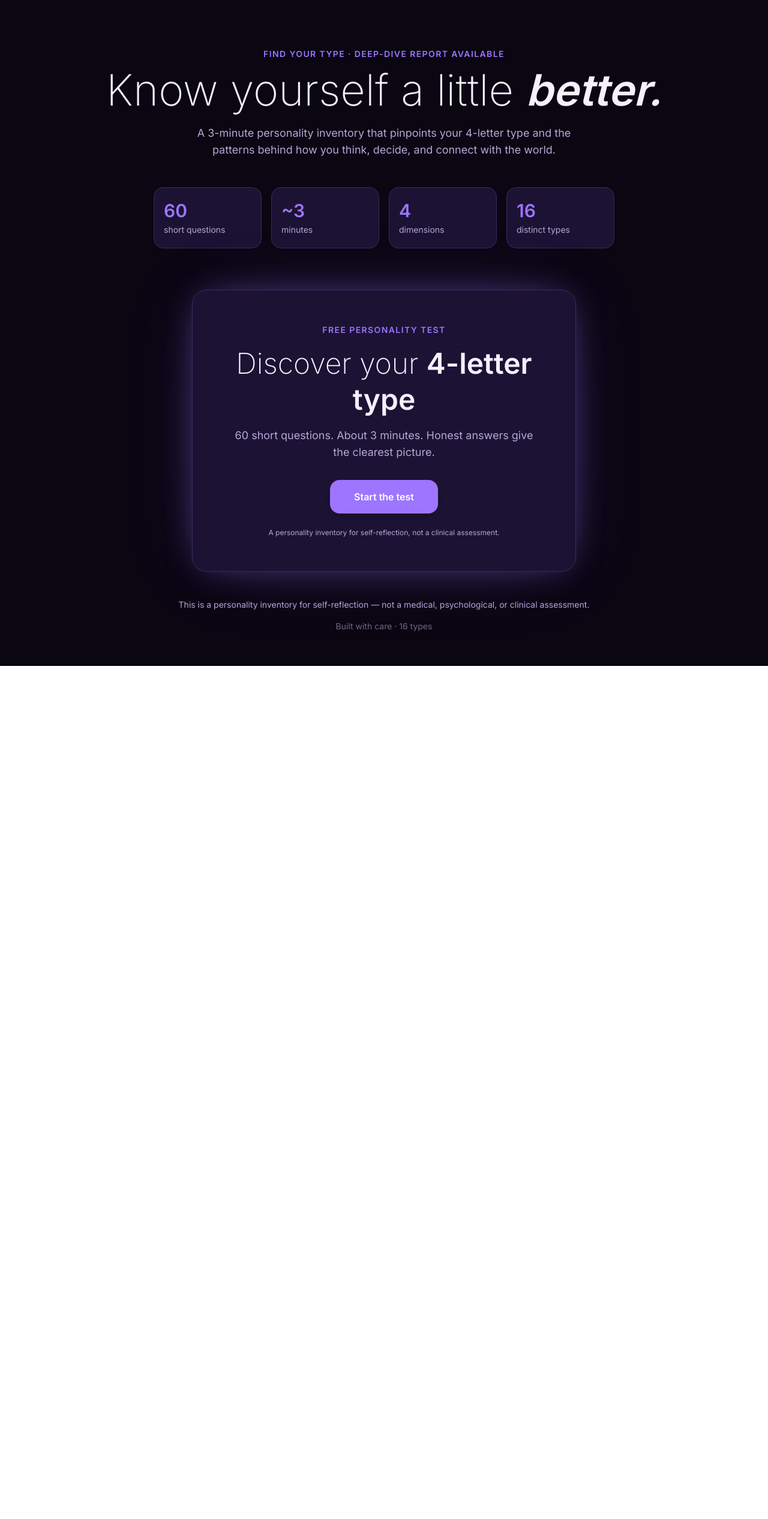
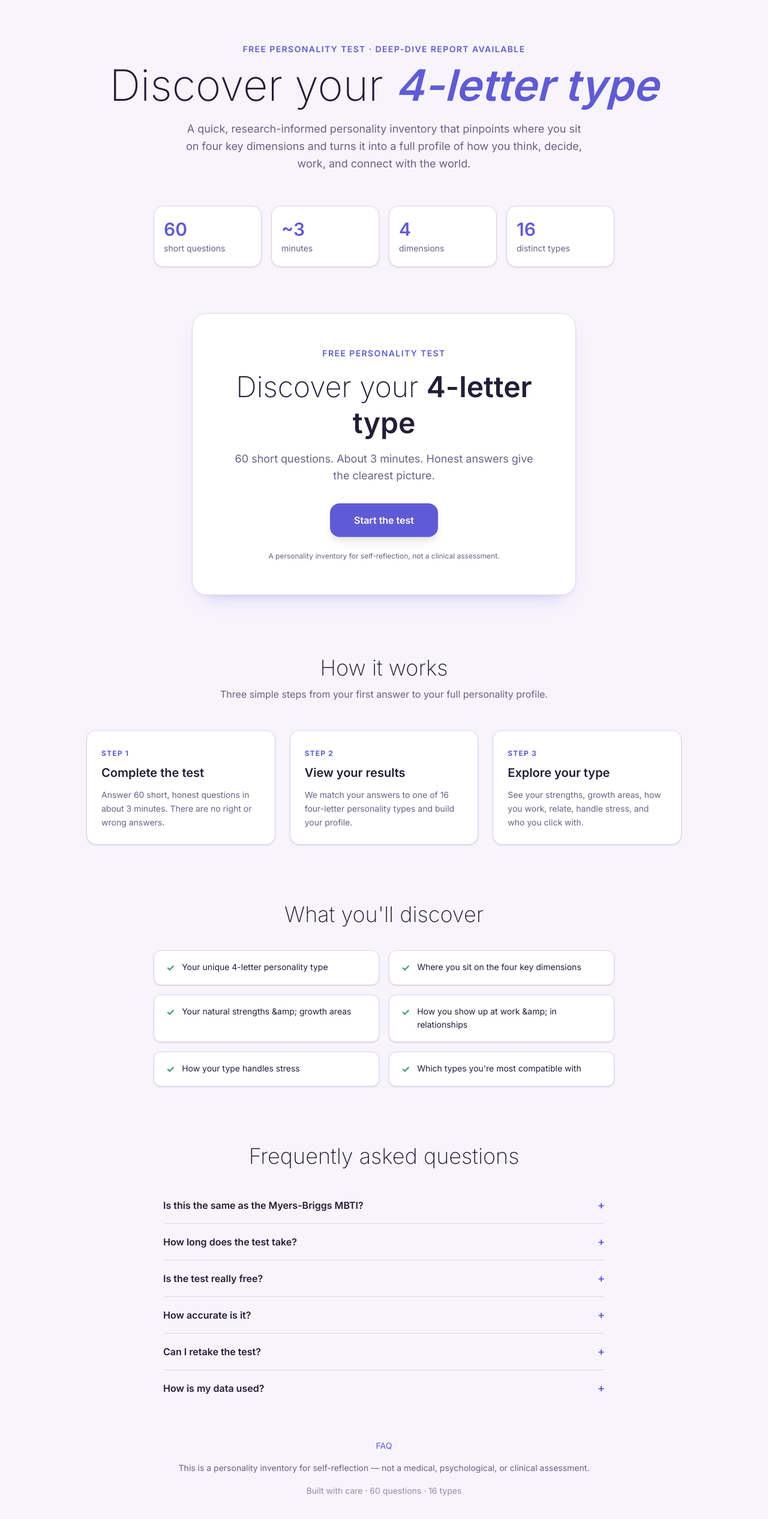
Before and after one commit to cybruv/personality-test, a Next.js app: page / in a window 1280 px wide. Shown: the top 2532 px of the page at 60% size. Before the commit the page ends 1110 px from the top, so only its background shows below. Built offline with nearby package versions, Linux system fonts and the light colour scheme.

Commit message:
soft light theme + SEO: new palette, OG metadata, 3-step/FAQ sections, JSON-LD

```diff
--- a/app/components/Results.tsx
+++ b/app/components/Results.tsx
@@ -21,8 +21,8 @@ const POLES: Record<string, Record<string, string>> = {
   JP: { J: "Judging", P: "Perceiving" },
 };
 const LETTER_COLOR: Record<string, string> = {
-  E: "#a2e24b", I: "#9d75ff", S: "#a2e24b", N: "#9d75ff",
-  T: "#ffcd6b", F: "#ffb23e", J: "#5fa8d3", P: "#5fa8d3",
+  E: "#3c9a73", I: "#5f5bd6", S: "#3c9a73", N: "#8269e5",
+  T: "#c8922a", F: "#9a6d8a", J: "#3f6fb0", P: "#5b7fba",
 };
 
 export default function Results({ result }: Props) {
--- a/app/globals.css
+++ b/app/globals.css
@@ -1,17 +1,17 @@
 @import "tailwindcss";
 
 @theme inline {
-  --color-bg-0: #0a0612;
-  --color-bg-1: #130924;
-  --color-surface: #1c1233;
-  --color-surface-2: #261943;
-  --color-border: #3a2a5e;
-  --color-text: #f5f0ff;
-  --color-text-dim: #b5a7d6;
-  --color-accent: #9d75ff;
-  --color-accent-2: #7d6dff;
-  --color-success: #a2e24b;
-  --color-warn: #ffcd6b;
+  --color-bg-0: #f7f4fc;
+  --color-bg-1: #ece6f7;
+  --color-surface: #ffffff;
+  --color-surface-2: #f1ecf8;
+  --color-border: #ded6ea;
+  --color-text: #241d36;
+  --color-text-dim: #6a6085;
+  --color-accent: #5f5bd6;
+  --color-accent-2: #8269e5;
+  --color-success: #3c9a73;
+  --color-warn: #c8922a;
   --font-sans: var(--font-inter), system-ui, -apple-system, sans-serif;
   --font-mono: ui-monospace, "SFMono-Regular", monospace;
 }
@@ -26,7 +26,7 @@
 }
 
 html {
-  background: linear-gradient(160deg, var(--color-bg-0), var(--color-bg-1) 60%, #1a0a2e);
+  background: linear-gradient(160deg, #fbf9ff 0%, var(--color-bg-0) 40%, var(--color-bg-1) 100%);
   color: var(--color-text);
   font-family: var(--font-sans);
   min-height: 100%;
@@ -44,8 +44,8 @@ body {
 
 .glow {
   box-shadow:
-    0 0 60px -20px rgba(157, 117, 255, 0.55),
-    0 0 120px -40px rgba(125, 109, 255, 0.4);
+    0 18px 40px -22px rgba(95, 91, 214, 0.30),
+    0 8px 18px -12px rgba(130, 105, 229, 0.22);
 }
 
 .no-scrollbar::-webkit-scrollbar { display: none; }
--- a/app/layout.tsx
+++ b/app/layout.tsx
@@ -7,10 +7,45 @@ const inter = Inter({
   subsets: ["latin"],
 });
 
+const BASE = "https://whichpersonality.com";
+
 export const metadata: Metadata = {
-  title: "Discover Your Type — Personality Profile",
+  metadataBase: new URL(BASE),
+  title: {
+    default: "Free Personality Test — Discover Your 4-Letter MBTI Type",
+    template: "%s | WhichPersonality",
+  },
   description:
-    "A 3-minute personality test that reveals your 4-letter type and a deep-dive profile. Free to take, detailed report available.",
+    "Take the free 60-question personality test and discover your 4-letter personality type. Get a deep-dive profile covering your strengths, work style, relationships, stress patterns and compatible types.",
+  keywords:
+    "personality test, MBTI type, free personality test, 16 personality types, personality type test, find your type, introvert extravert, personality profile, psychometric test",
+  robots: {
+    index: true,
+    follow: true,
+    googleBot: { index: true, follow: true, "max-image-preview": "large" },
+  },
+  openGraph: {
+    type: "website",
+    locale: "en_GB",
+    siteName: "WhichPersonality",
+    title: "Free Personality Test — Discover Your 4-Letter Type",
+    description:
+      "A 3-minute personality inventory that reveals your 4-letter type and a deep-dive profile. 60 questions, 16 types.",
+    url: BASE,
+    images: [{ url: `${BASE}/og.png`, width: 1200, height: 630, alt: "WhichPersonality — free personality test" }],
+  },
+  twitter: {
+    card: "summary_large_image",
+    title: "Free Personality Test — Discover Your 4-Letter Type",
+    description:
+      "A 3-minute personality inventory that reveals your 4-letter type and a deep-dive profile.",
+    site: "@whichpersonality",
+    creator: "@whichpersonality",
+    images: [`${BASE}/og.png`],
+  },
+  alternates: {
+    canonical: BASE,
+  },
 };
 
 export default function RootLayout({
@@ -19,7 +54,7 @@ export default function RootLayout({
   children: React.ReactNode;
 }) {
   return (
-    <html lang="en" className={inter.variable}>
+    <html lang="en-GB" className={inter.variable}>
       <body className="bg-[var(--color-bg-0)] text-[var(--color-text)] antialiased">
         {children}
       </body>
--- a/app/page.tsx
+++ b/app/page.tsx
@@ -1,32 +1,77 @@
+import Link from "next/link";
 import TestApp from "./TestApp";
 
 export default function Home() {
   return (
     <>
+      <script
+        type="application/ld+json"
+        dangerouslySetInnerHTML={{
+          __html: JSON.stringify({
+            "@context": "https://schema.org",
+            "@graph": [
+              {
+                "@type": "WebSite",
+                name: "WhichPersonality",
+                url: "https://whichpersonality.com",
+                description:
+                  "Free 60-question personality test to discover your 4-letter personality type.",
+              },
+              {
+                "@type": "PersonalityTest",
+                name: "WhichPersonality Type Finder",
+                url: "https://whichpersonality.com",
+                description:
+                  "A 3-minute personality inventory of 60 questions across 4 dimensions, producing one of 16 four-letter personality types.",
+                numberOfQuestions: 60,
+                estimatedDuration: "PT3M",
+              },
+              {
+                "@type": "FAQPage",
+                mainEntity: FAQ_ITEMS.map((f) => ({
+                  "@type": "Question",
+                  name: f.q,
+                  acceptedAnswer: { "@type": "Answer", text: f.a },
+                })),
+              },
+            ],
+          }),
+        }}
+      />
       <Hero />
       <div className="max-w-5xl mx-auto px-4">
         <TestApp />
       </div>
+      <HowItWorks />
+      <WhatYoullDiscover />
+      <FAQSection />
       <Footer />
     </>
   );
 }
 
+/* ------------------------------------------------------------------ */
+/* Hero                                                               */
+/* ------------------------------------------------------------------ */
 function Hero() {
   return (
-    <section className="max-w-5xl mx-auto px-4 pt-20 pb-6 text-center slide-in">
+    <header className="max-w-5xl mx-auto px-4 pt-18 pb-8 text-center slide-in">
       <p className="text-[var(--color-accent)] font-semibold tracking-widest text-sm uppercase">
-        Find your type &middot; deep-dive report available
+        Free personality test &middot; deep-dive report available
       </p>
       <h1 className="text-4xl sm:text-6xl xl:text-7xl font-extralight mt-3 leading-[1.05]">
-        Know yourself a little <span className="font-semibold italic">better.</span>
+        Discover your{" "}
+        <span className="font-semibold italic text-[var(--color-accent)]">
+          4-letter type
+        </span>
       </h1>
-      <p className="text-[var(--color-text-dim)] mt-5 text-lg max-w-2xl mx-auto">
-        A 3-minute personality inventory that pinpoints your 4-letter type and the
-        patterns behind how you think, decide, and connect with the world.
+      <p className="text-[var(--color-text-dim)] mt-5 text-lg max-w-2xl mx-auto leading-relaxed">
+        A quick, research-informed personality inventory that pinpoints where you sit
+        on four key dimensions and turns it into a full profile of how you think,
+        decide, work, and connect with the world.
       </p>
 
-      <div className="mt-12 grid grid-cols-2 sm:grid-cols-4 gap-4 max-w-3xl mx-auto text-left">
+      <div className="mt-14 grid grid-cols-2 sm:grid-cols-4 gap-4 max-w-3xl mx-auto text-left">
         {[
           { n: "60", l: "short questions" },
           { n: "~3", l: "minutes" },
@@ -35,12 +80,70 @@ function Hero() {
         ].map((c) => (
           <div
             key={c.l}
-            className="rounded-2xl border border-[var(--color-border)] bg-[var(--color-surface)] px-4 py-5"
+            className="rounded-2xl border border-[var(--color-border)] bg-[var(--color-surface)] px-4 py-5 shadow-sm"
           >
             <span className="text-2xl sm:text-3xl font-semibold text-[var(--color-accent)]">
               {c.n}
             </span>
-            <span className="block text-sm text-[var(--color-text-dim)] mt-1">{c.l}</span>
+            <span className="block text-sm text-[var(--color-text-dim)] mt-1">
+              {c.l}
+            </span>
+          </div>
+        ))}
+      </div>
+    </header>
+  );
+}
+
+/* ------------------------------------------------------------------ */
+/* 3-step "How it works" section (mirrors the 16Personalities style)  */
+/* ------------------------------------------------------------------ */
+function HowItWorks() {
+  return (
+    <section
+      id="how-it-works"
+      className="max-w-5xl mx-auto px-4 py-14"
+      aria-labelledby="how-title"
+    >
+      <h2
+        id="how-title"
+        className="text-3xl sm:text-4xl font-extralight text-center"
+      >
+        How it works
+      </h2>
+      <p className="text-[var(--color-text-dim)] mt-3 text-center max-w-xl mx-auto">
+        Three simple steps from your first answer to your full personality profile.
+      </p>
+
+      <div className="mt-12 grid grid-cols-1 sm:grid-cols-3 gap-6">
+        {[
+          {
+            step: "STEP 1",
+            title: "Complete the test",
+            body: "Answer 60 short, honest questions in about 3 minutes. There are no right or wrong answers.",
+          },
+          {
+            step: "STEP 2",
+            title: "View your results",
+            body: "We match your answers to one of 16 four-letter personality types and build your profile.",
+          },
+          {
+            step: "STEP 3",
+            title: "Explore your type",
+            body: "See your strengths, growth areas, how you work, relate, handle stress, and who you click with.",
+          },
+        ].map((s) => (
+          <div
+            key={s.step}
+            className="rounded-2xl border border-[var(--color-border)] bg-[var(--color-surface)] px-6 py-6 shadow-sm slide-in"
+          >
+            <span className="text-[var(--color-accent)] font-bold text-xs tracking-widest">
+              {s.step}
+            </span>
+            <h3 className="text-xl font-semibold mt-2">{s.title}</h3>
+            <p className="text-[var(--color-text-dim)] mt-3 leading-relaxed text-sm">
+              {s.body}
+            </p>
           </div>
         ))}
       </div>
@@ -48,14 +151,125 @@ function Hero() {
   );
 }
 
+/* ------------------------------------------------------------------ */
+/* "What you'll discover" section                                     */
+/* ------------------------------------------------------------------ */
+function WhatYoullDiscover() {
+  return (
+    <section
+      id="what-youll-discover"
+      className="max-w-5xl mx-auto px-4 py-10"
+      aria-labelledby="discover-title"
+    >
+      <h2
+        id="discover-title"
+        className="text-3xl sm:text-4xl font-extralight text-center"
+      >
+        What you'll discover
+      </h2>
+      <div className="mt-10 grid grid-cols-1 sm:grid-cols-2 gap-4 max-w-3xl mx-auto">
+        {[
+          "Your unique 4-letter personality type",
+          "Where you sit on the four key dimensions",
+          "Your natural strengths &amp; growth areas",
+          "How you show up at work &amp; in relationships",
+          "How your type handles stress",
+          "Which types you're most compatible with",
+        ].map((t) => (
+          <div
+            key={t}
+            className="flex items-start gap-3 rounded-xl border border-[var(--color-border)] bg-[var(--color-surface)] px-5 py-4 shadow-sm"
+          >
+            <span className="text-[var(--color-success)] font-bold shrink-0">✓</span>
+            <span className="text-[var(--color-text)] text-sm leading-relaxed">{t}</span>
+          </div>
+        ))}
+      </div>
+    </section>
+  );
+}
+
+/* ------------------------------------------------------------------ */
+/* FAQ — answers the questions Google shows as sitelinks             */
+/* ------------------------------------------------------------------ */
+const FAQ_ITEMS = [
+  {
+    q: "Is this the same as the Myers-Briggs MBTI?",
+    a: "It draws on the same four-dimensional framework used by the MBTI (Extraversion / Introversion, Sensing / Intuition, Thinking / Feeling, Judging / Perceiving) to produce a familiar 4-letter result. This is a free, independent personality inventory and is not affiliated with the official MBTI assessment.",
+  },
+  {
+    q: "How long does the test take?",
+    a: "About 3 minutes. The test has 60 short statements. Read each one, pick how much you agree, and move on. Be as honest as you can for the clearest result.",
+  },
+  {
+    q: "Is the test really free?",
+    a: "Yes — taking the test is completely free. Your full profile (the 4-letter type and deep-dive report) is available for £0.99. You can always just take the test and see your dimension breakdown for free.",
+  },
+  {
+    q: "How accurate is it?",
+    a: "Results reflect your own self-reported responses, so accuracy depends on how honestly you answer. We include a consistency check to flag unusually mixed answers. Treat the report as a useful self-reflection tool, not a clinical diagnosis.",
+  },
+  {
+    q: "Can I retake the test?",
+    a: "Absolutely. Personality is a snapshot of how you see yourself now — retaking the test later can be interesting if you feel your habits or priorities have shifted.",
+  },
+  {
+    q: "How is my data used?",
+    a: "Your answers are used only to calculate and show you your own results. We don't sell your responses to third parties. Results are linked to a session ID so you can return and unlock your full report later.",
+  },
+];
+
+function FAQSection() {
+  return (
+    <section
+      id="faq"
+      className="max-w-3xl mx-auto px-4 py-14"
+      aria-labelledby="faq-title"
+    >
+      <h2 id="faq-title" className="text-3xl sm:text-4xl font-extralight text-center">
+        Frequently asked questions
+      </h2>
+      <dl className="mt-8 divide-y divide-[var(--color-border)]">
+        {FAQ_ITEMS.map((f, i) => (
+          <details
+            key={i}
+            className="group py-4"
+          >
+            <summary className="cursor-pointer list-none flex items-center justify-between font-semibold text-[var(--color-text)]">
+              <span>{f.q}</span>
+              <span className="ml-4 shrink-0 text-[var(--color-accent)] text-lg group-open:rotate-45 transition-transform">
+                +
+              </span>
+            </summary>
+            <p className="text-[var(--color-text-dim)] mt-3 leading-relaxed text-sm">
+              {f.a}
+            </p>
+          </details>
+        ))}
+      </dl>
+    </section>
+  );
+}
+
+/* ------------------------------------------------------------------ */
+/* Footer                                                             */
+/* ------------------------------------------------------------------ */
 function Footer() {
   return (
-    <footer className="max-w-5xl mx-auto px-4 pb-14 text-center text-sm text-[var(--color-text-dim)]">
-      <p>
+    <footer className="max-w-5xl mx-auto px-4 pb-16 text-center text-sm text-[var(--color-text-dim)]">
+      <Link
+        href="/#faq"
+        className="text-[var(--color-accent)] hover:underline"
+      >
+        FAQ
+      </Link>
+      <p className="mt-4 leading-relaxed">
         This is a personality inventory for self-reflection — not a medical,
         psychological, or clinical assessment.
       </p>
-      <p className="mt-4 opacity-60">Built with care · 16 types</p>
+      <p className="mt-4 opacity-70">
+        Built with care &middot; 60 questions &middot; 16 types
+      </p>
     </footer>
   );
 }
```
Also changed, not shown: 1 other file (tests, documents, lock files or other folders).
